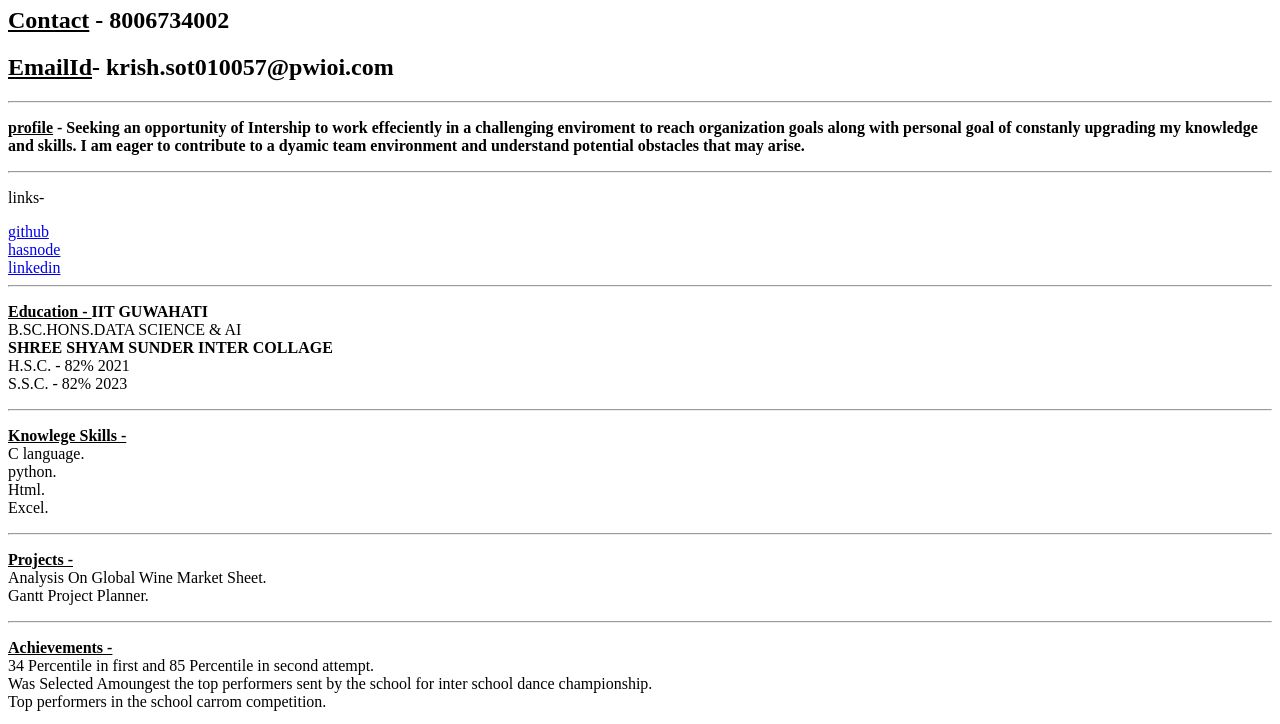
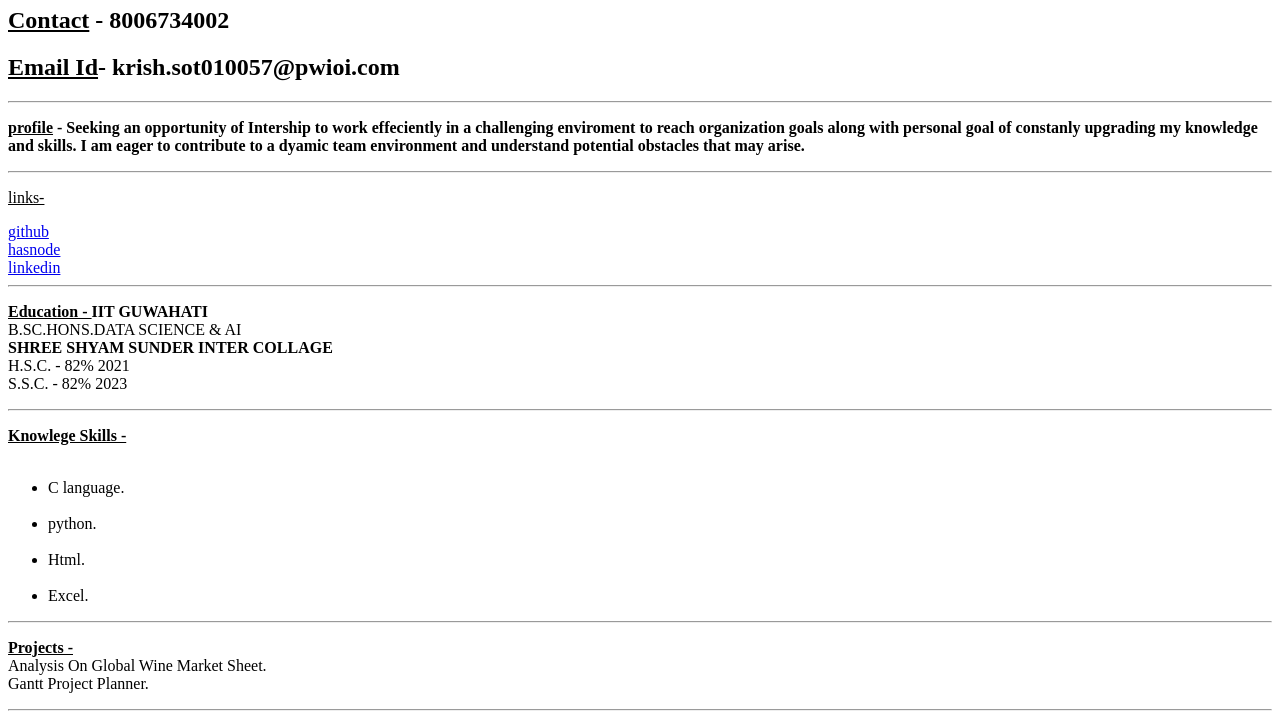
Before and after one commit to Krish9006/resumev1, a plain HTML site: page index.html in a window 1280 px wide. Shown: the part 285-1009 px from the top of the page. Drawn offline with Linux system fonts and the light colour scheme.

Commit message:
third commit

```diff
--- a/index.html
+++ b/index.html
@@ -5,18 +5,18 @@
     <meta name="viewport" content="width=device-width, initial-scale=1.0">
     <title>Document</title>
 </head>
-<body><img src="photo  krish.jpg"  alt="krish" height="200",weight=250 >
+<body><img src="photo  krish2.jpg"  alt="krish" height="200",weight=250 >
     <h1><u>Name</u> - Krish Gupta</h1>
     <h2><u> Contact</u>  - 8006734002</h2>
-    <h2><u> EmailId</u>- krish.sot010057@pwioi.com</h2><hr>
+    <h2><u> Email Id</u>- krish.sot010057@pwioi.com</h2><hr>
     <p><b><u> profile</u> - Seeking an opportunity of Intership to work effeciently in a challenging enviroment to reach organization goals along with personal goal of
      constanly upgrading my knowledge and skills. I am eager to contribute to a dyamic team environment and understand potential obstacles that may arise.
     </b></p><hr>
-     <p>links-</p><a href="https://github.com/Krish9006"target="blank">github</a><br/>
+     <p><u>links-</u></p><a href="https://github.com/Krish9006"target="blank">github</a><br/>
     <a href="https://hashnode.com/@krish507"target="blank">hasnode</a><br/>
     <a href="https://www.linkedin.com/in/krish-gupta-8a81752a4/"target="blank">linkedin</a><br/><hr>
     <p><b><u> Education - </u></b><B> IIT GUWAHATI<br/> </B>B.SC.HONS.DATA SCIENCE & AI<br/><B>SHREE SHYAM SUNDER INTER COLLAGE</B><br/> H.S.C. - 82% 2021<BR/>S.S.C. - 82% 2023 </p><hr>
-    <p><b><u>Knowlege Skills -  </u></b><br/>C language.<br/>python.<br/>Html.<br/>Excel.</p><hr>
+    <p><b><u>Knowlege Skills -<ul></u></b><br/><li>C language.</li><br/><li>python.</li><br/><li>Html.</li><br/><li>Excel.</li></p></ul><hr>
     <p><b><u> Projects - </u></b><br/>Analysis On Global Wine Market Sheet.<br/>Gantt Project Planner. </p><hr>
     <p><b><u> Achievements - </u></b><br/>34 Percentile in first and 85 Percentile in second attempt.<br/>Was Selected Amoungest the top performers sent by the school for inter school dance championship.<br/> Top performers in the school carrom competition.  </p><hr>
 </body>
```
Also changed, not shown: photo  krish2.jpg (added).
